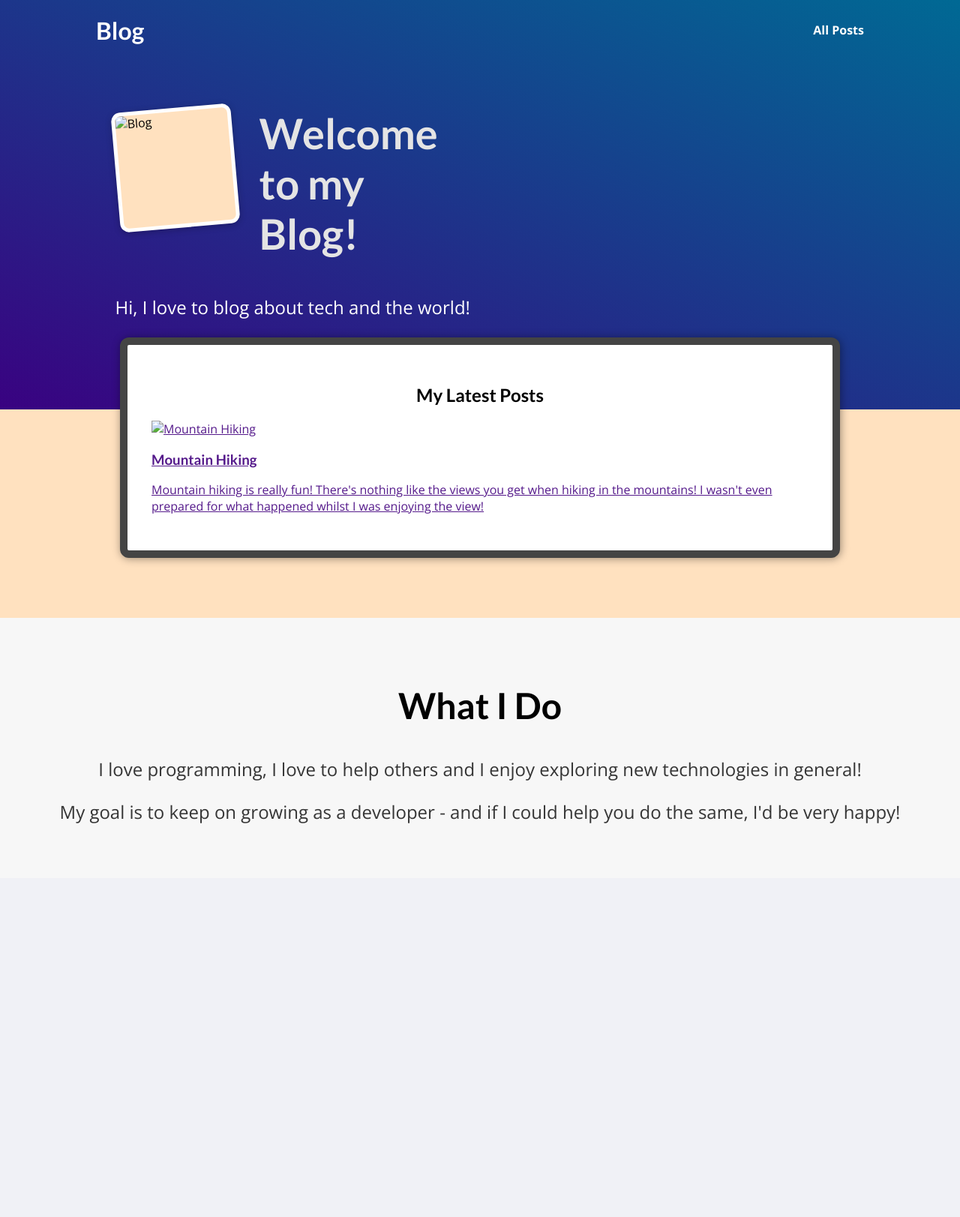
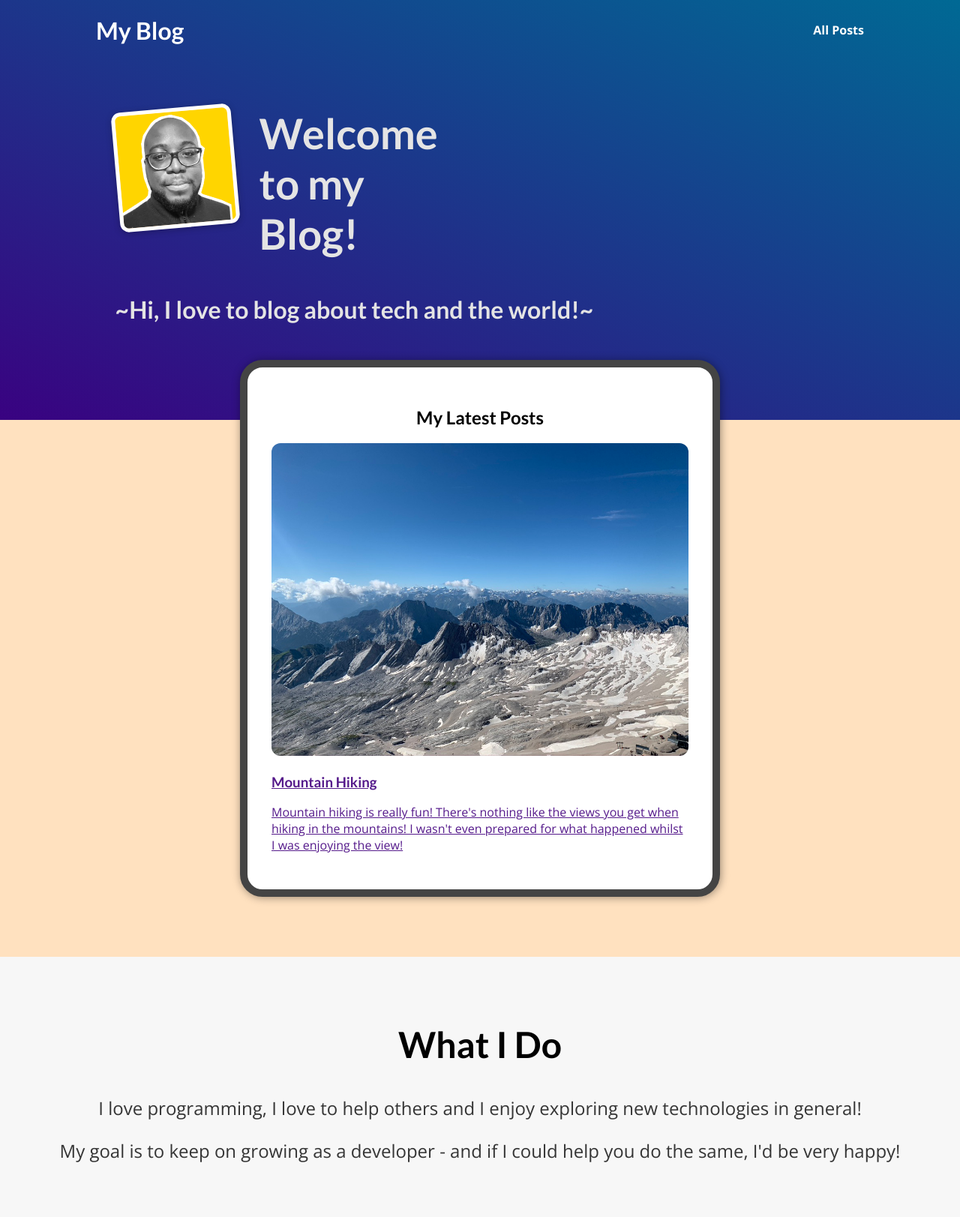
Before and after one commit to omeatai/django-project-blog, a Django app: page / in a window 1280 px wide. Shown: the whole page at 75% size. Before the commit the page ends 1098 px from the top, so only its background shows below. Run offline with Django 5.2, Linux system fonts and the light colour scheme.

Commit message:
15. Setup adding Images to display Latest Post
15. Setup adding Images to display Latest Post

```diff
--- a/blog_project/blog/static/blog/index.css
+++ b/blog_project/blog/static/blog/index.css
@@ -28,6 +28,12 @@
   width: 10rem;
 }
 
+#welcome h3 {
+  font-size: 2rem;
+  color: #e4e4e4;
+  width: 100%;
+}
+
 #welcome p {
   color: white;
   font-size: 1.5rem;
@@ -36,11 +42,21 @@
 #latest-posts {
   background-color: white;
   padding: 2rem;
-    border-radius: 12px;
-    width: 60rem;
-    margin: -6rem auto 2rem auto;
+  border-radius: 30px;
+  width: 40rem;
+  margin: -5rem auto 2rem auto;
   box-shadow: 1px 1px 12px rgba(0, 0, 0, 0.4);
   border: 10px solid #444;
+  -webkit-border-radius: 30px;
+  -moz-border-radius: 30px;
+  -ms-border-radius: 30px;
+  -o-border-radius: 30px;
+}
+
+#latest-posts img {
+  width: 100%;
+  height: 100%;
+  border-radius: 12px;
 }
 
 #latest-posts h2 {
--- a/blog_project/blog/templates/blog/index.html
+++ b/blog_project/blog/templates/blog/index.html
@@ -12,7 +12,7 @@
 {% block content %}
     <header id="main-navigation">
         <h1>
-            <a href="">Blog</a>
+            <a href="">My Blog</a>
         </h1>
         <nav>
             <a href="">All Posts</a>
@@ -20,18 +20,18 @@
     </header>
     <section id="welcome">
         <header>
-            <img src="" alt="Blog" />
+            <img src="{% static 'blog/images/picofme.png' %}" alt="pic of me" />
             <h2>Welcome to my Blog!</h2>
         </header>
-        <p>Hi, I love to blog about tech and the world!</p>
+        <h3>~Hi, I love to blog about tech and the world!~</h3>
     </section>
     <section id="latest-posts">
         <h2>My Latest Posts</h2>
         <ul>
             <li>
                 <article class="post">
-                    <a href="">
-                        <img src="" alt="Mountain Hiking" />
+                    <a href="" class="post_image">
+                        <img class="image" src="{% static 'blog/images/mountains.jpg' %}" alt="Mountain Hiking" />
                         <div class="post_content">
                             <h3>Mountain Hiking</h3>
                             <p>
```
Also changed, not shown: blog_project/blog/static/blog/images/coding.jpg (added), blog_project/blog/static/blog/images/mountains.jpg (added), blog_project/blog/static/blog/images/picofme.png (added), blog_project/blog/static/blog/images/woods.jpg (added). Lines whose indentation alone changed are shown as unchanged.
